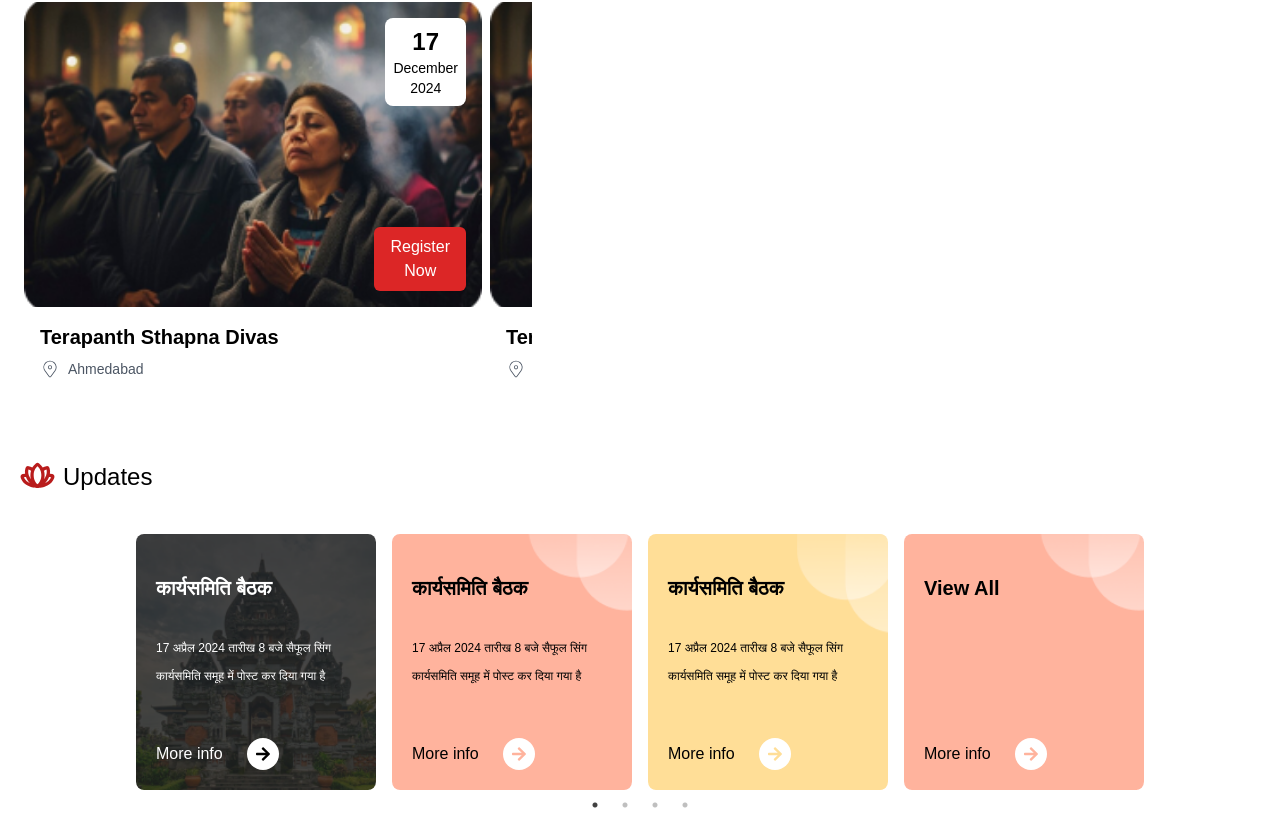
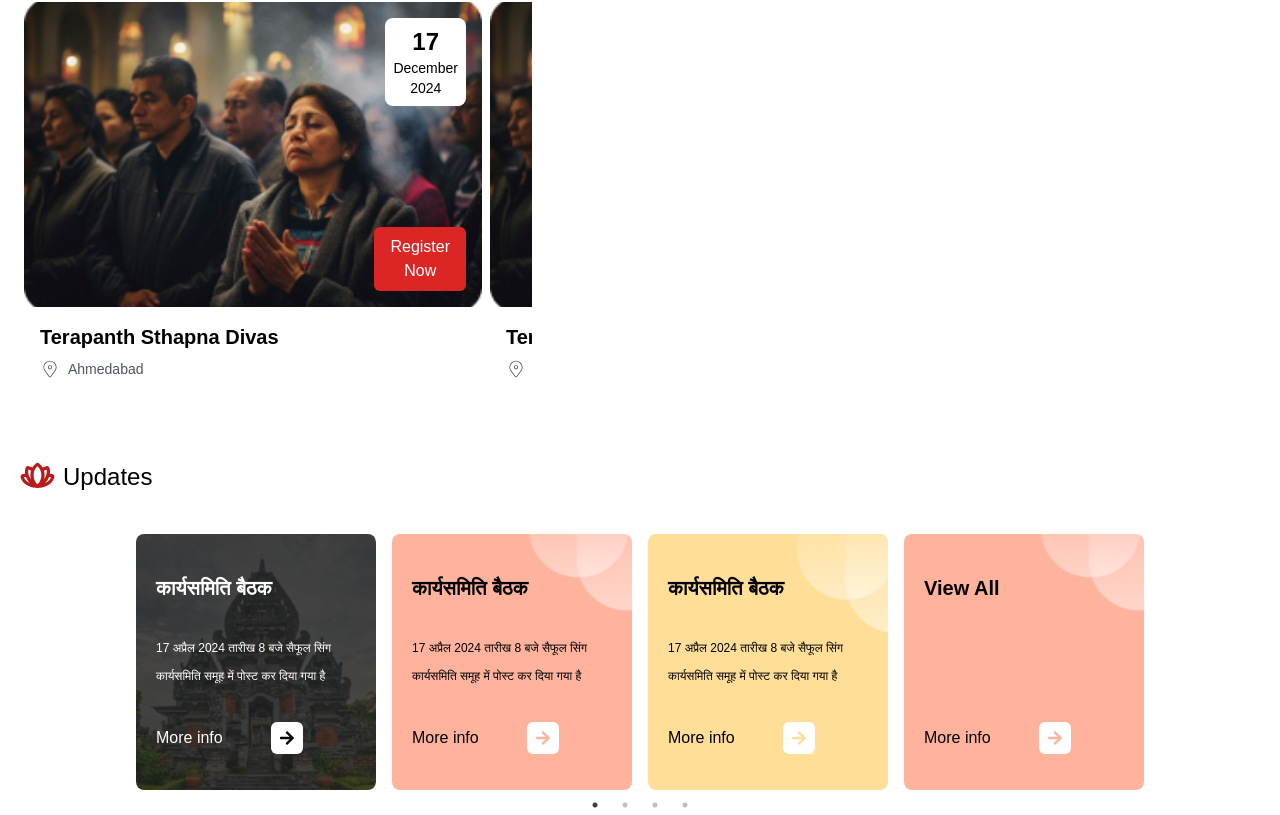
Before and after one commit to SrijaAdhya12/assignment, a React (Vite) app in the folder client/: page / in a window 1280 px wide. Shown: the part 1422-2237 px from the top of the page. Built offline with nearby package versions, Linux system fonts and the light colour scheme.

Commit message:
fix: update carausal

```diff
--- a/client/src/components/UpdateCarousal.jsx
+++ b/client/src/components/UpdateCarousal.jsx
@@ -86,10 +86,10 @@ const Carousel = () => {
                                     {slide.description}
                                 </p>
                             )}
-                            <button className="mt-auto text-md flex items-center gap-6">
+                            <button className="mt-auto mb-4 text-md flex items-center gap-12">
                                 <span className="font-medium">More info</span>
                                 <span
-                                    className={`transition-transform transform hover:scale-110 bg-white rounded-full p-2`}
+                                    className={`transition-transform transform hover:scale-110 bg-white rounded-md p-2`}
                                 >
                                     <FaArrowRight className={`${slide.arrowColor}`} />
                                 </span>
```
